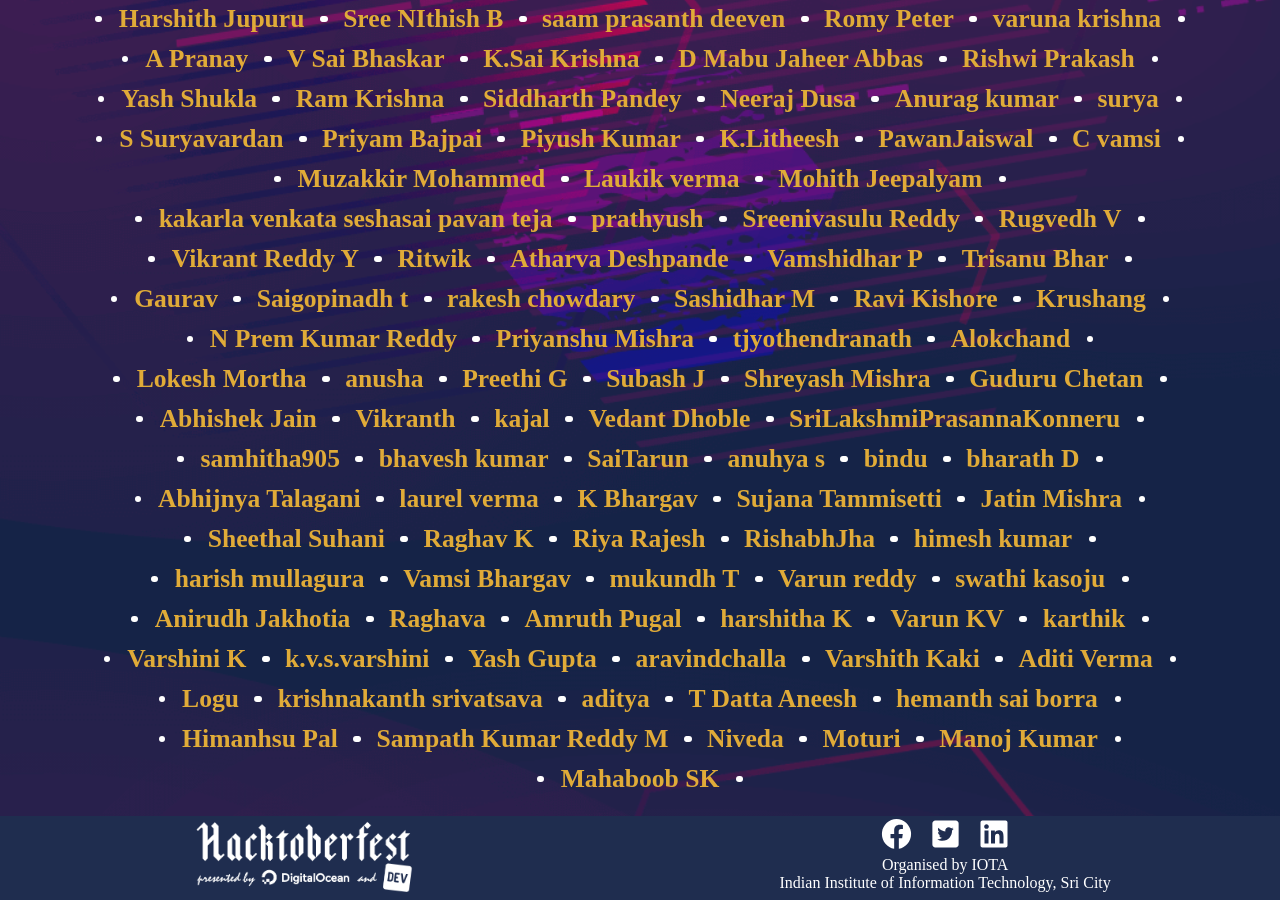
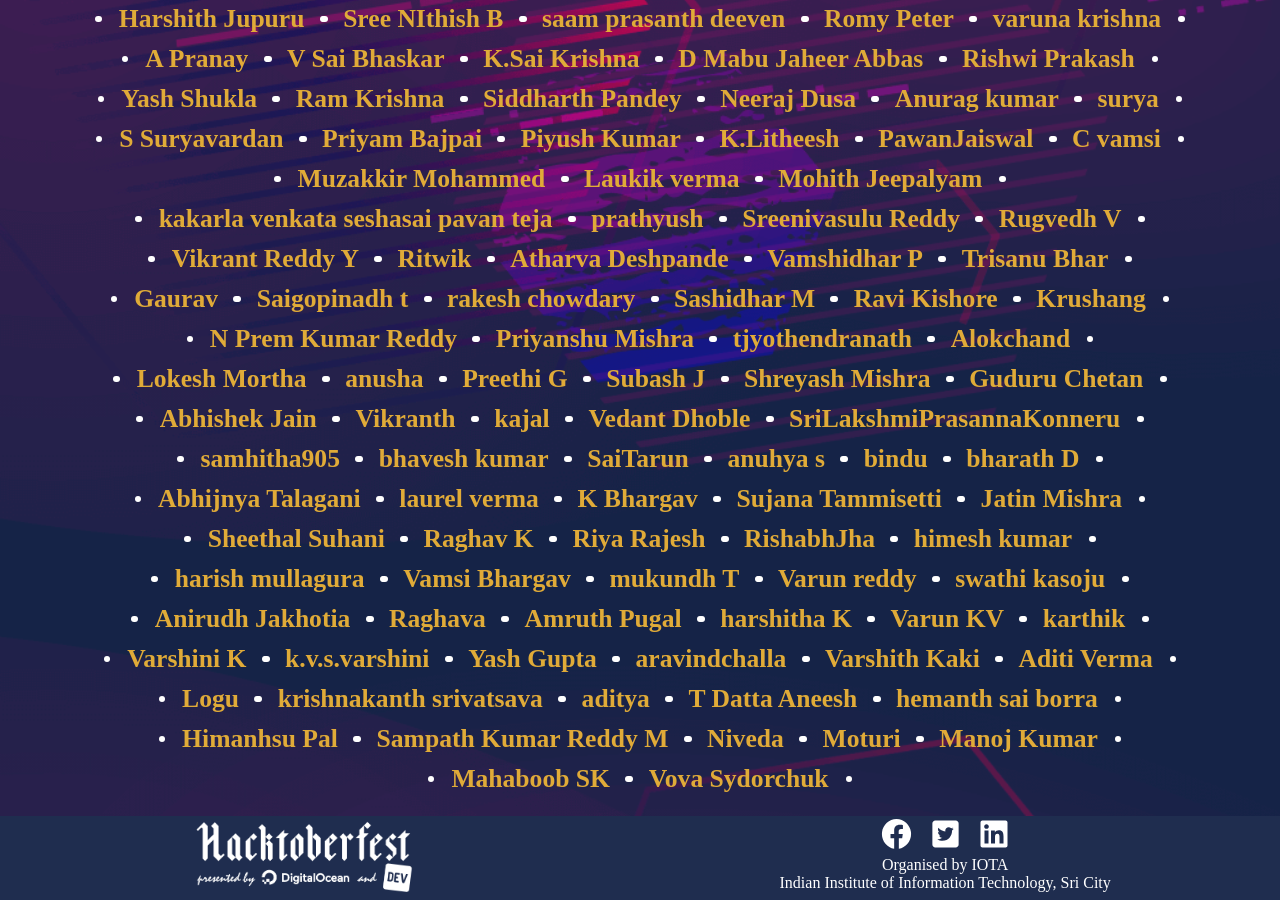
Before and after one commit to Project-Club-IIITS/hacktoberfest2019-participants, a Jekyll site: the page index.html, which Jekyll copies as it is, in a window 1280 px wide and 900 px high, scrolled down 694 px. Built offline with Jekyll 4.4.1, drawn with Linux system fonts in a browser that asks for light colours; some web fonts are replaced.

Commit message:
Updated contributors list

```diff
--- a/index.html
+++ b/index.html
@@ -204,6 +204,7 @@
             <li><a href="https://github.com/shashank4602ashank">Moturi</a></li>
             <li><a href="https://github.com/manojsai2002">Manoj Kumar</a></li>
             <li><a href="https://github.com/bannu6301418535">Mahaboob SK</a></li>
+			<li><a href="https://github.com/phoenix-ua">Vova Sydorchuk</a></li>
 
         </ul>
       </div>
```
